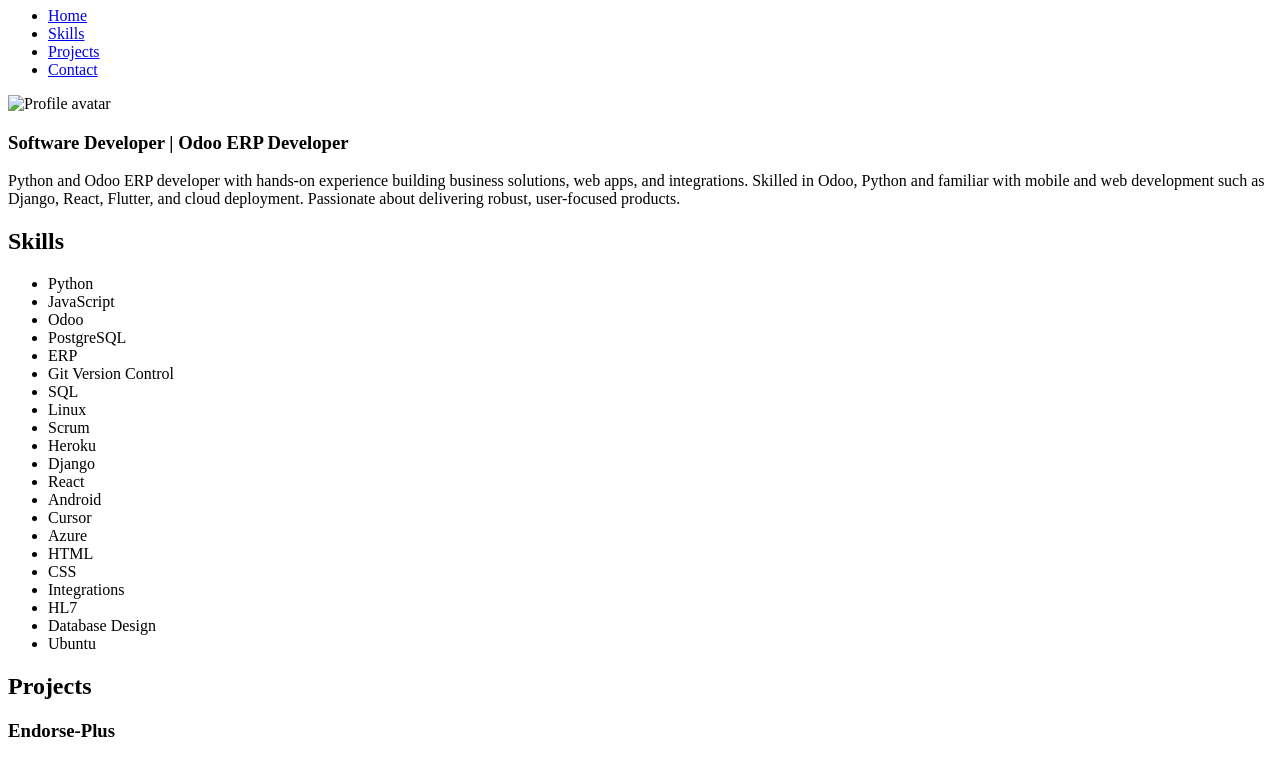
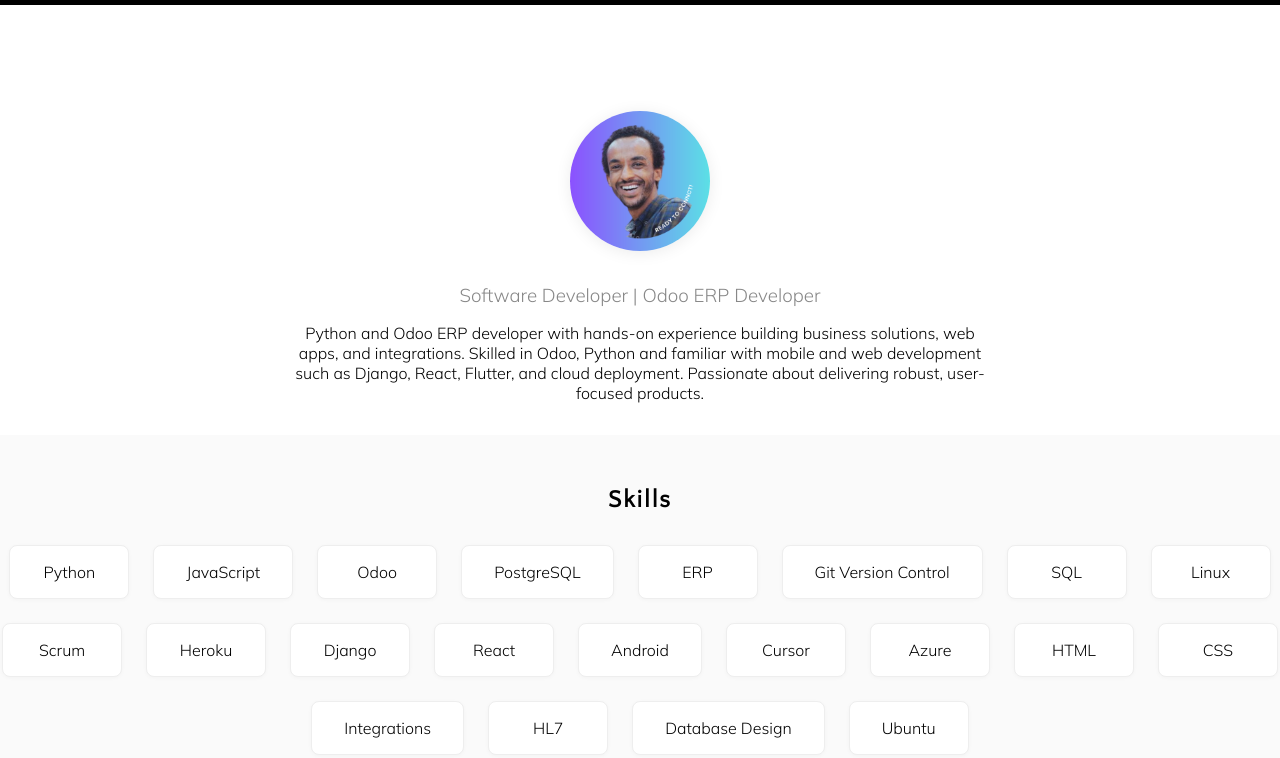
Before and after one commit to khubabshams/me, a plain HTML site: page index.html in a window 1280 px wide. Shown: the part 73-831 px from the top of the page. Drawn offline with nearby package versions, Linux system fonts and the light colour scheme; the site is published under a folder, as on GitHub Pages, so addresses that start at the root find nothing.

Commit message:
Change project file structure to make pages accessible by Github Pages

```diff
--- a/src/index.html
+++ b/index.html
@@ -9,17 +9,17 @@
     <meta name="keywords" content="minimalism, essentialism, declutter, digital minimalism">
 
     <!-- Fav Icon and Manifest: Best Practice -->
-    <link rel="apple-touch-icon" sizes="180x180" href="/public/apple-touch-icon.png">
-    <link rel="icon" type="image/png" sizes="32x32" href="/public/favicon-32x32.png">
-    <link rel="icon" type="image/png" sizes="16x16" href="/public/favicon-16x16.png">
-    <link rel="manifest" href="/public/site.webmanifest">
-    <link rel="shortcut icon" href="/public/favicon.ico">
+    <link rel="apple-touch-icon" sizes="180x180" href="apple-touch-icon.png">
+    <link rel="icon" type="image/png" sizes="32x32" href="favicon-32x32.png">
+    <link rel="icon" type="image/png" sizes="16x16" href="favicon-16x16.png">
+    <link rel="manifest" href="site.webmanifest">
+    <link rel="shortcut icon" href="favicon.ico">
     <meta name="msapplication-TileColor" content="#ffffff">
-    <meta name="msapplication-TileImage" content="/public/mstile-144x144.png">
+    <meta name="msapplication-TileImage" content="mstile-144x144.png">
     <meta name="theme-color" content="#ffffff">
 
     <!-- Import Stylesheet -->
-    <link rel="stylesheet" href="/src/styles.css">
+    <link rel="stylesheet" href="styles.css">
     <!-- EmailJS SDK -->
     <script src="https://cdn.jsdelivr.net/npm/emailjs-com@3/dist/email.min.js"></script>
 
@@ -57,7 +57,7 @@
 
     <!-- Hero Section -->
     <section id="hero">
-        <img src="/src/img/avatar-profile.png" alt="Profile avatar" class="profile-img">
+        <img src="img/avatar-profile.png" alt="Profile avatar" class="profile-img">
         <h3 class="subtitle">Software Developer | Odoo ERP Developer</h3>
         <p class="intro">Python and Odoo ERP developer with hands-on experience building business solutions, web apps, and integrations. Skilled in Odoo, Python and familiar with mobile and web development such as Django, React, Flutter, and cloud deployment. Passionate about delivering robust, user-focused products.</p>
     </section>
```
Also changed, not shown: img/avatar-profile.png (renamed from src/img/avatar-profile.png), styles.css (renamed from src/styles.css).
